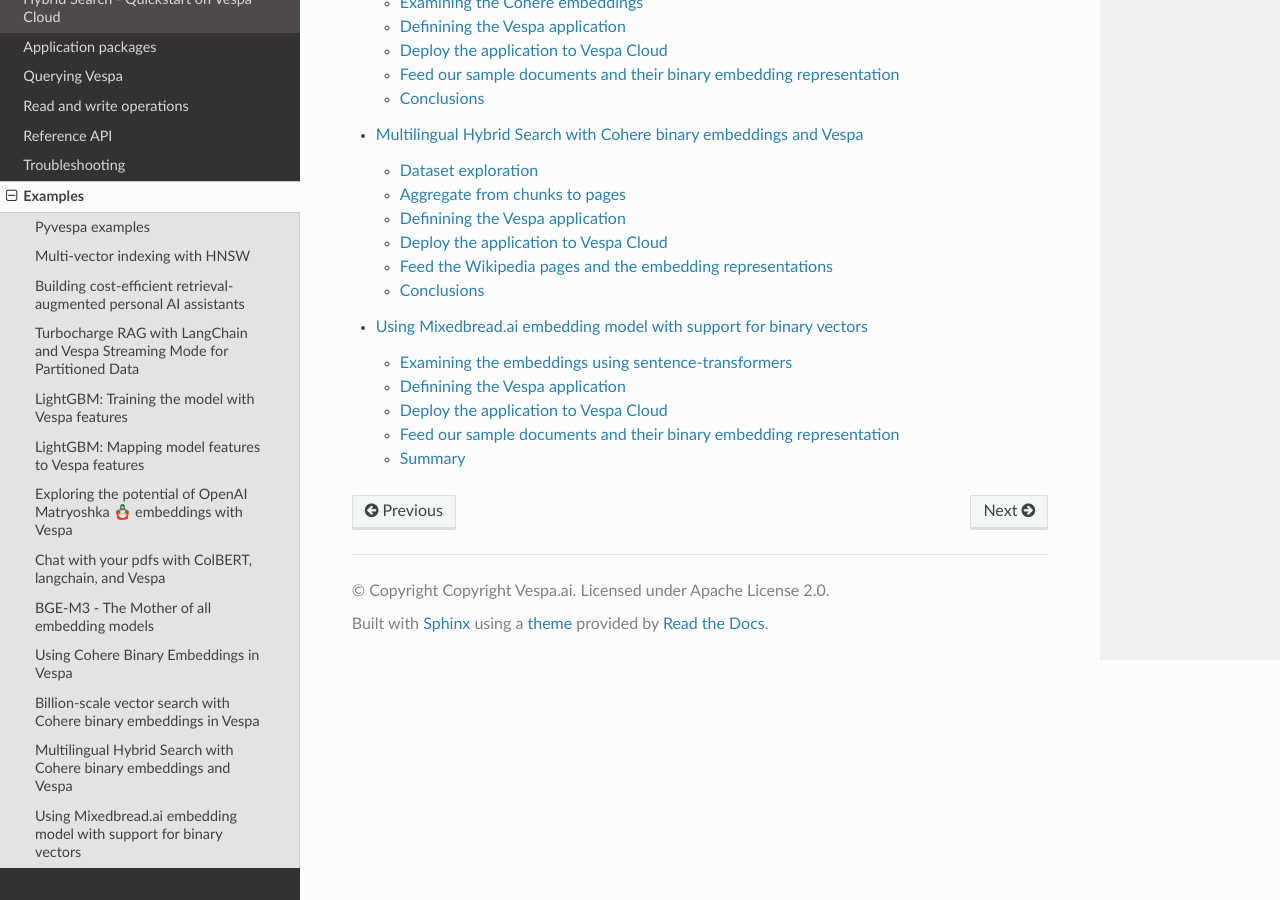
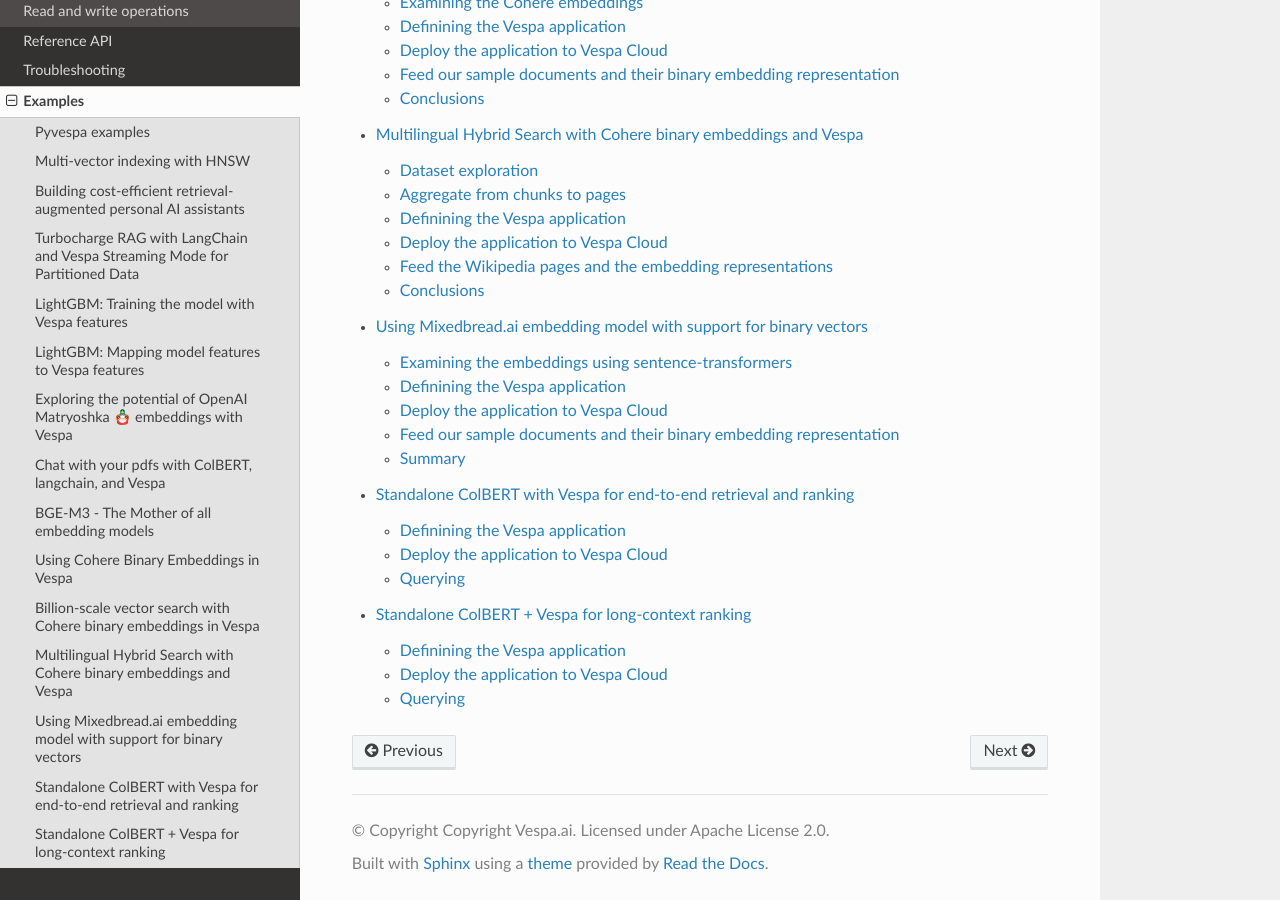
Before and after one commit to vespa-engine/pyvespa, a Sphinx documentation site: the page built from docs/sphinx/source/examples.rst, in a window 1280 px wide and 900 px high, scrolled down 2653 px. Built offline with Sphinx 7.4.7 and the Read the Docs theme 2.0.0, drawn with Linux system fonts in a browser that asks for light colours.

Commit message:
Add demo notebooks to doc examples

```diff
--- a/docs/sphinx/source/examples.rst
+++ b/docs/sphinx/source/examples.rst
@@ -17,3 +17,5 @@
    examples/billion-scale-vector-search-with-cohere-embeddings-cloud.ipynb
    examples/multilingual-multi-vector-reps-with-cohere-cloud.ipynb
    examples/mixedbread-binary-embeddings-with-sentence-transformers-cloud.ipynb
+   examples/colbert_standalone_Vespa-cloud.ipynb
+   examples/colbert_standalone_long_context_Vespa-cloud.ipynb
```
